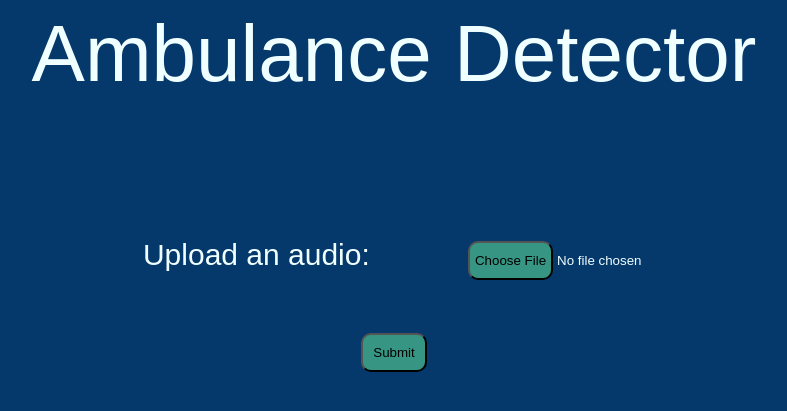
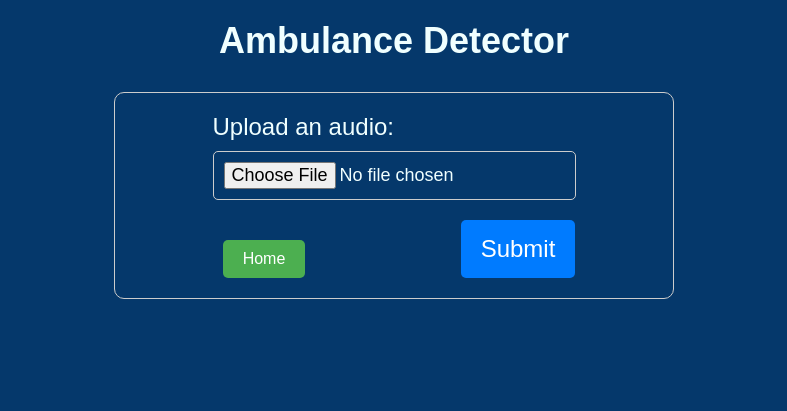
Before and after one commit to raghavajag/Acoustic-Response-System-and-Object-Detection-for-Emergency-Vehicles, a Flask app: page / in a window 1280 px wide. Shown: the top 411 px of the page, without its empty margins (246-1033 px from the left). Run offline with Flask 3, Linux system fonts and the light colour scheme.

Commit message:
ui changes

```diff
--- a/app.py
+++ b/app.py
@@ -72,8 +72,12 @@ def model_predict(file_path, model):
 
 from flask import send_file
 
+@app.route("/home")
+def home():
+    return redirect(url_for("index"))
 
-@app.route("/", methods=['GET', 'POST'])
+
+@app.route("/", methods=['GET'])
 def index():
     return render_template('index.html')
 
--- a/static/css/index.css
+++ b/static/css/index.css
@@ -11,9 +11,10 @@ input[type="submit"] {
     font-family: 'Poppins', sans-serif;
 }
 
+
 .heading {
     text-align: center;
-    font-size: 80px;
+    font-size: 40px;
 }
 
 .upload {
@@ -35,3 +36,118 @@ input[type="submit"] {
     cursor: pointer;
     border-radius: 10px;
 }
+
+.home-btn {
+    margin-left: auto;
+    display: inline-block;
+    margin-left: 10px;
+    margin-top: 20px;
+    font-size: 16px;
+    padding: 10px 20px;
+    background-color: #4CAF50;
+    color: white;
+    border: none;
+    text-align: center;
+    text-decoration: none;
+    border-radius: 5px;
+    cursor: pointer;
+}
+
+* {
+    box-sizing: border-box;
+    margin: 0;
+    padding: 0;
+}
+
+.container {
+    max-width: 600px;
+    margin: 0 auto;
+    padding: 20px;
+}
+
+.title {
+    font-size: 36px;
+    font-weight: bold;
+    text-align: center;
+    margin-bottom: 30px;
+}
+
+.form {
+    display: flex;
+    flex-direction: column;
+    align-items: center;
+    border: 1px solid #ccc;
+    padding: 20px;
+    border-radius: 10px;
+    margin-bottom: 30px;
+}
+
+.form-group {
+    display: flex;
+    flex-direction: column;
+    margin-bottom: 20px;
+}
+
+.form-label {
+    font-size: 24px;
+    margin-bottom: 10px;
+}
+
+.form-control {
+    font-size: 18px;
+    padding: 10px;
+    border-radius: 5px;
+    border: 1px solid #ccc;
+}
+
+.btn {
+    font-size: 24px;
+    padding: 10px 20px;
+    background-color: #007bff;
+    color: #fff;
+    border: none;
+    border-radius: 5px;
+    cursor: pointer;
+}
+
+.btn:hover {
+    background-color: #0069d9;
+}
+
+.loader {
+    display: flex;
+    justify-content: center;
+    align-items: center;
+    height: 100px;
+}
+
+.result {
+    font-size: 24px;
+    text-align: center;
+    margin-bottom: 30px;
+    padding: 10px;
+    border-radius: 5px;
+    font-weight: bold;
+}
+
+.success {
+    color: #28a745;
+    background-color: #d4edda;
+    border: 1px solid #c3e6cb;
+}
+
+.error {
+    color: #dc3545;
+    background-color: #f8d7da;
+    border: 1px solid #f5c6cb;
+}
+
+.spectrogram {
+    margin-top: 30px;
+}
+
+.spectrogram-title {
+    font-size: 24px;
+    font-weight: bold;
+    margin-bottom: 10px;
+}
--- a/templates/index.html
+++ b/templates/index.html
@@ -10,37 +10,44 @@
 </head>
 
 <body>
-    <div class="heading">Ambulance Detector<br><br>
-        <form action="/predict" method="POST" enctype="multipart/form-data">
-            <label for="video" class="heading upload">Upload an audio:</label>
-            <input type="file" id="audio" name="audio" class="choose_file"><br>
+    <div class="container">
+        <h1 class="title">Ambulance Detector</h1>
 
-            <!-- <label for="video" class="heading upload">Upload a video:</label>
-            <input type="file" id="video" name="video" class="choose_file"><br> -->
-            <button type="submit" class="submit_button" onsubmit="predictAudio(event)">Submit</button>
+        <form class="form" action="/predict" method="POST" enctype="multipart/form-data">
+            <div class="form-group">
+                <label class="form-label" for="audio">Upload an audio:</label>
+                <input class="form-control" type="file" id="audio" name="audio" accept="audio/*" required>
+            </div>
+            <a href="/" class="btn-home"><i class="fas fa-home"></i></a>
+            <div style="display: flex; display: flex; width: 100%; justify-content: space-around;">
+                <a class="home-btn" href="/">Home</a>
+
+                <button class="btn" type="submit">Submit</button>
+            </div>
         </form>
-    </div>
         <div class="loader" style="display: none;"> </div>
+        {% if preds is not none %}
         <div id="prediction">
-        {% if preds is not none %}
+            <div class="result {% if preds == 1 %}success{% endif %}{% if preds == 0 %}error{% endif %}">
                 {% if preds == 1 %}
-        <p>Ambulance Detected!. </p>
+                Ambulance Detected!
                 {% endif %}
 
                 {% if preds == 0 %}
                 <p>Not an Ambulance!</p>
                 {% endif %}
-
+            </div>
             {% if spectrogram %}
-        <div class="spectrogram">
-            <h2>Spectrogram</h2>
+            <div class=" spectrogram">
+                <h2 class="spectrogram-title">Spectrogram</h2>
                 <img src="../uploads/{{spectrogram}}.png" alt="Spectrogram">
             </div>
             {% endif %}
-
+        </div>
         {% endif %}
     </div>
+
+    <script src="../static/js/main.js"></script>
 </body>
-<script src="../static/js/main.js"></script>
 
 </html>
```
Lines whose indentation alone changed are shown as unchanged.
